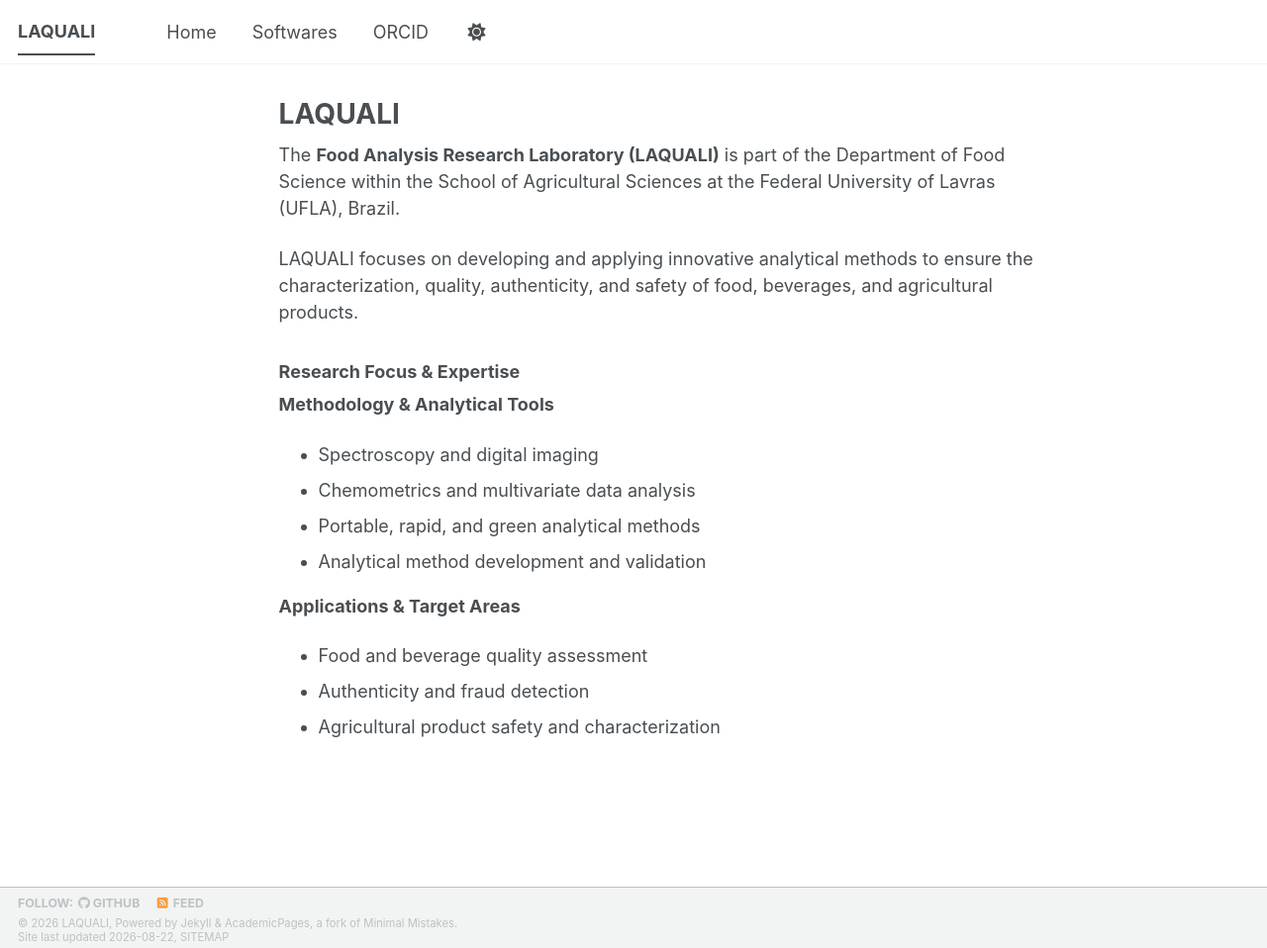
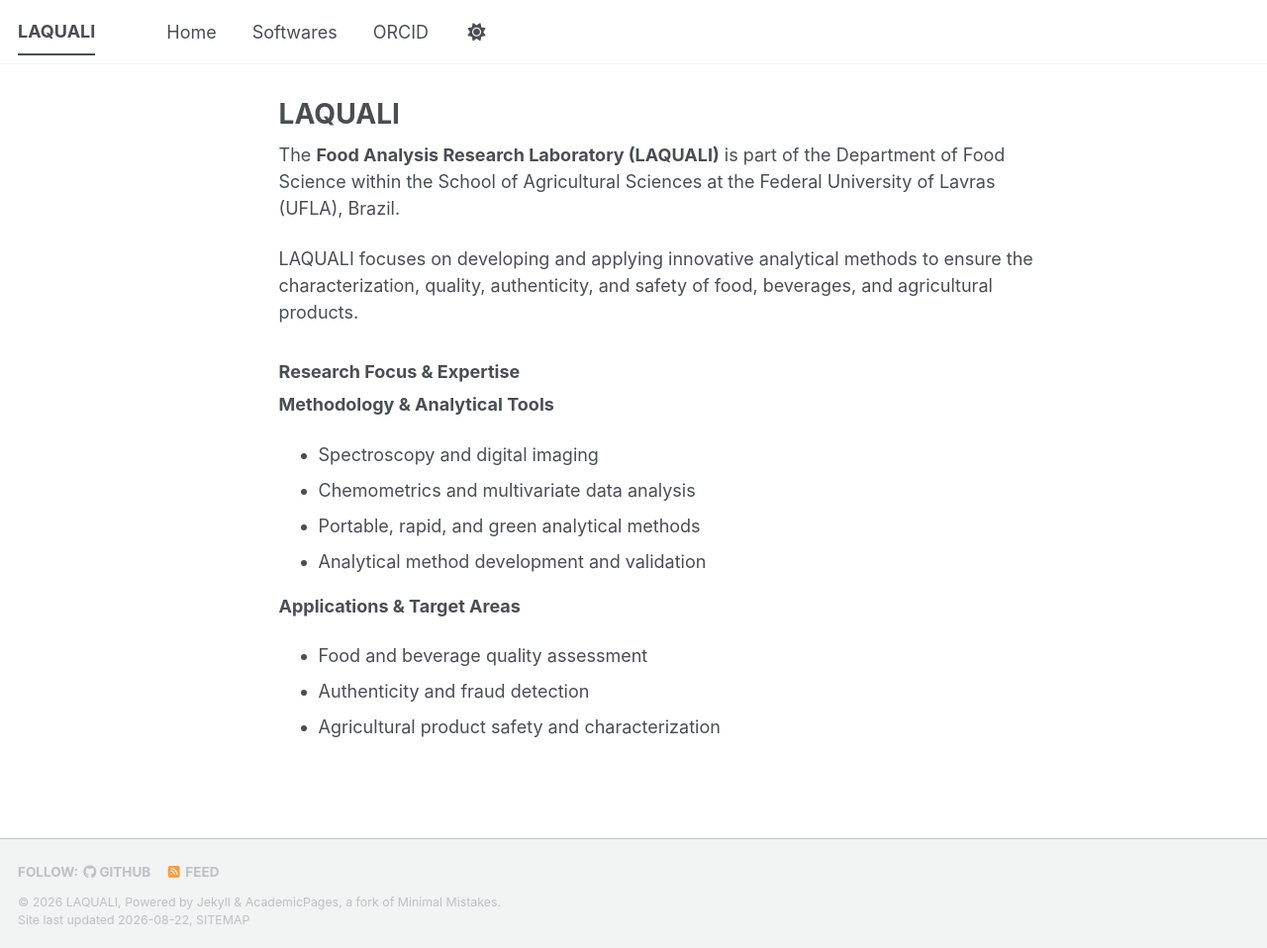
Before and after one commit to LAQUALI-UFLA/laquali-ufla.github.io, a Jekyll site: the page built from _pages/about.md, in a window 1280 px wide and 958 px high. Shown: the whole window at 99% size. Built offline with Jekyll 4.4.1, drawn with Linux system fonts in a browser that asks for light colours; a style sheet for code colours, icons or effects is not loaded.

Commit message:
Refactor footer styles for layout and typography
Adjusted footer margins and padding for improved layout. Updated font size for copyright text and modified follow list item styles.

```diff
--- a/_sass/layout/_footer.scss
+++ b/_sass/layout/_footer.scss
@@ -31,9 +31,9 @@
     @include clearfix;
     margin-left: auto;
     margin-right: auto;
-  margin-top: 0;
+    margin-top: 1em;
     max-width: 100%;
-  padding: 0 1em 0.2em;
+    padding: 0 1em 1em;
 
     @include breakpoint($x-large) {
       max-width: $x-large;
@@ -67,10 +67,9 @@
 
 .page__footer-copyright {
   font-family: $global-font-family;
-  font-size: $type-size-8;
-  line-height: 1.2;
-  margin: 0;
+  font-size: $type-size-7;
 }
+
 .page__footer-follow {
   ul {
     margin: 0;
@@ -80,24 +79,13 @@
 
   li {
     display: inline-block;
-  padding-top: 0;
-  padding-bottom: 0;
+    padding-top: 5px;
+    padding-bottom: 5px;
     font-family: $sans-serif-narrow;
-  font-size: $type-size-7;
-  line-height: 1.2;
+    font-size: $type-size-6;
     text-transform: uppercase;
   }
 
-   .page__footer-follow {
-  margin: 0;
-  line-height: 1.2;
-
-  ul {
-    margin: 0;
-    padding: 0;
-    list-style-type: none;
-  }
-}
   li + li:before {
     content: "";
     padding-right: 5px;
```
Lines whose indentation alone changed are shown as unchanged.
